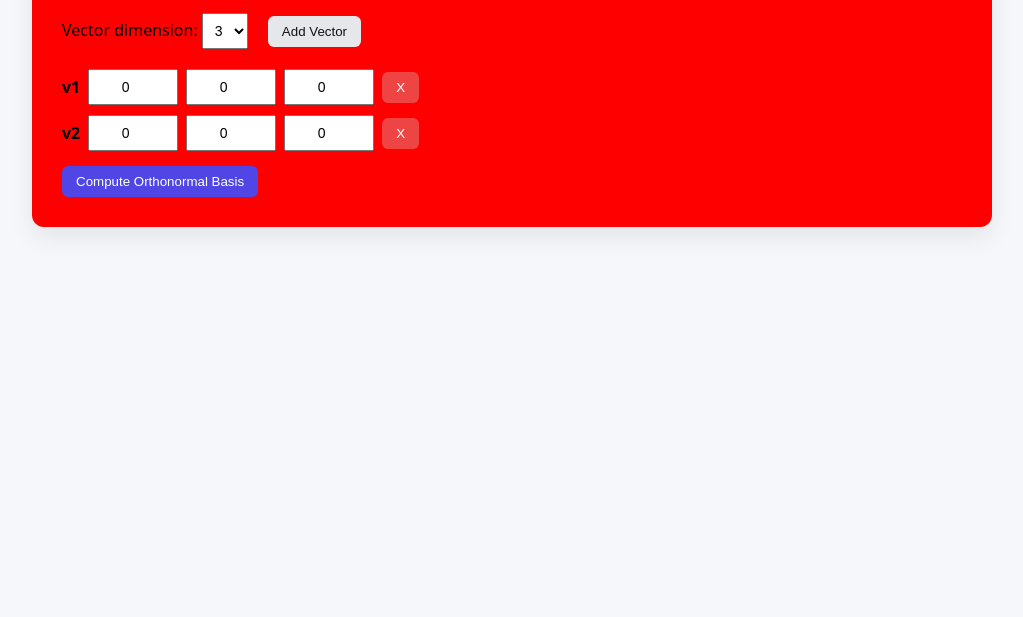
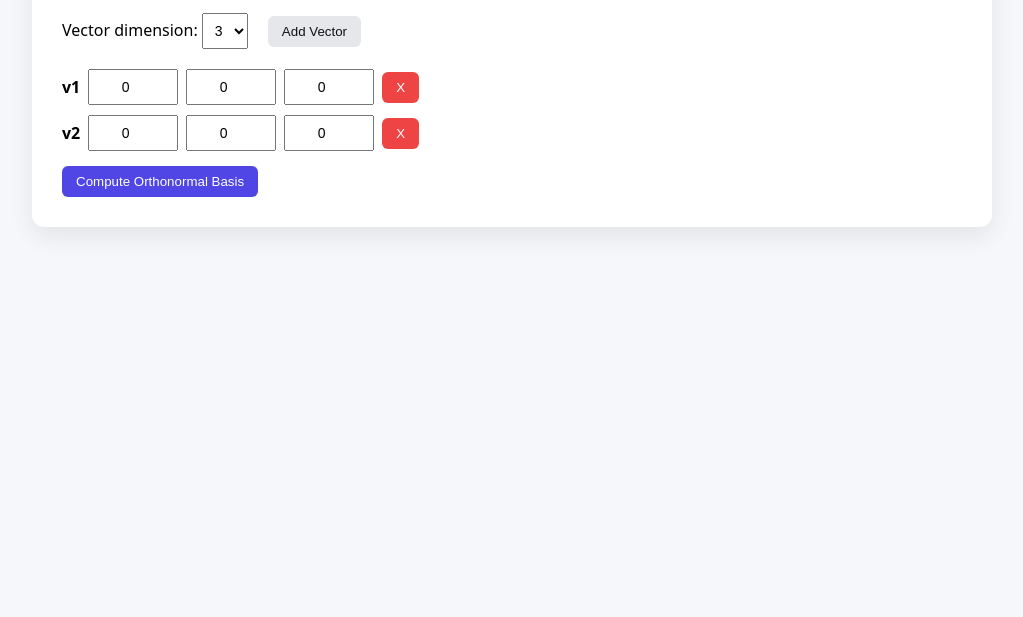
Before and after one commit to reyantru/Orthonormal-Basis-Finder, a plain HTML site: page index.html in a window 1280 px wide. Shown: the part 183-800 px from the top of the page, without its empty margins (128-1151 px from the left). Drawn offline with Linux system fonts and the light colour scheme.

Commit message:
Change container background to white
Updated the background color of the container to white.

```diff
--- a/index.html
+++ b/index.html
@@ -14,7 +14,7 @@
     .container {
       max-width: 900px;
       margin: auto;
-      background: red;
+      background: #ffffff;
       padding: 30px;
       border-radius: 12px;
       box-shadow: 0 10px 25px rgba(0,0,0,0.08);
```
